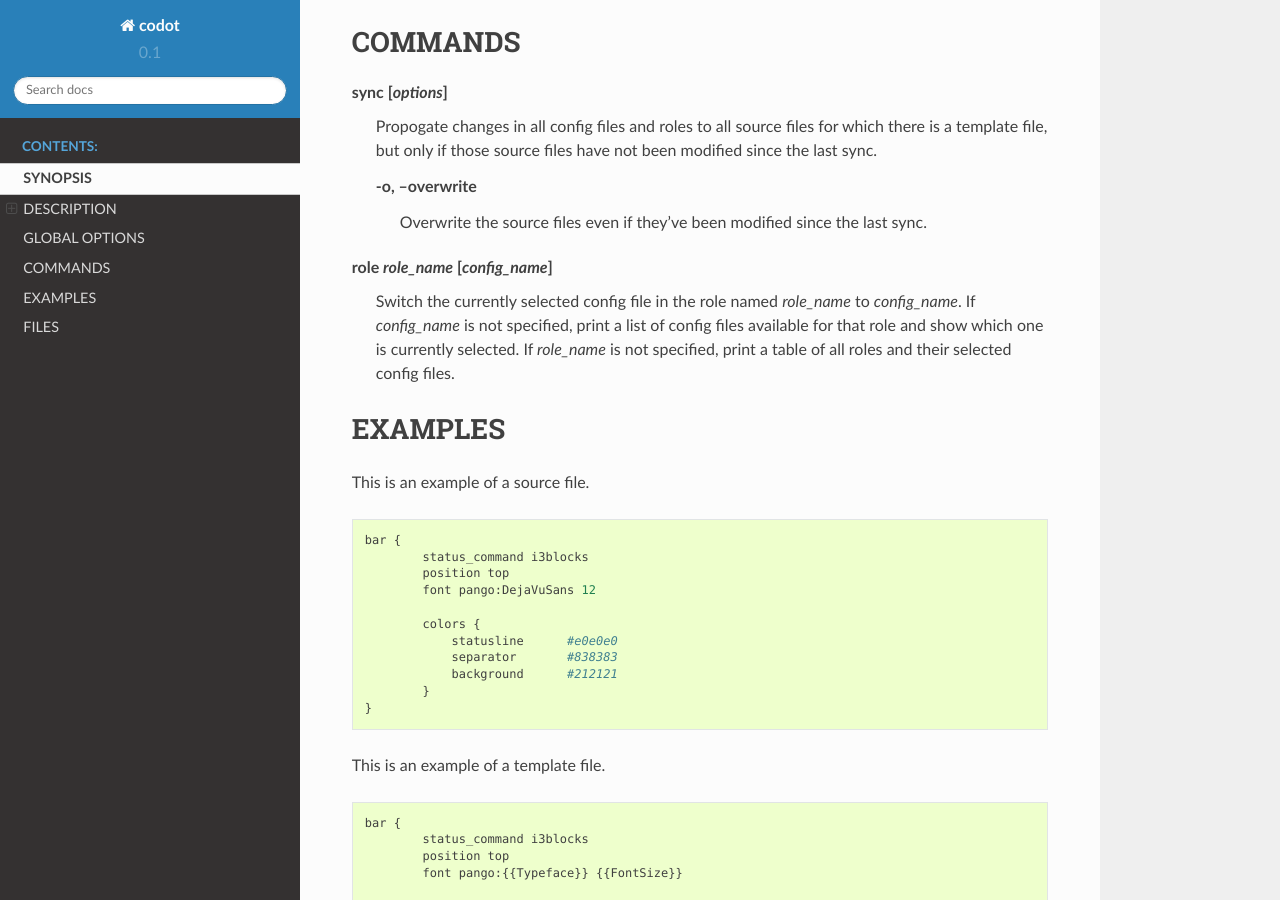
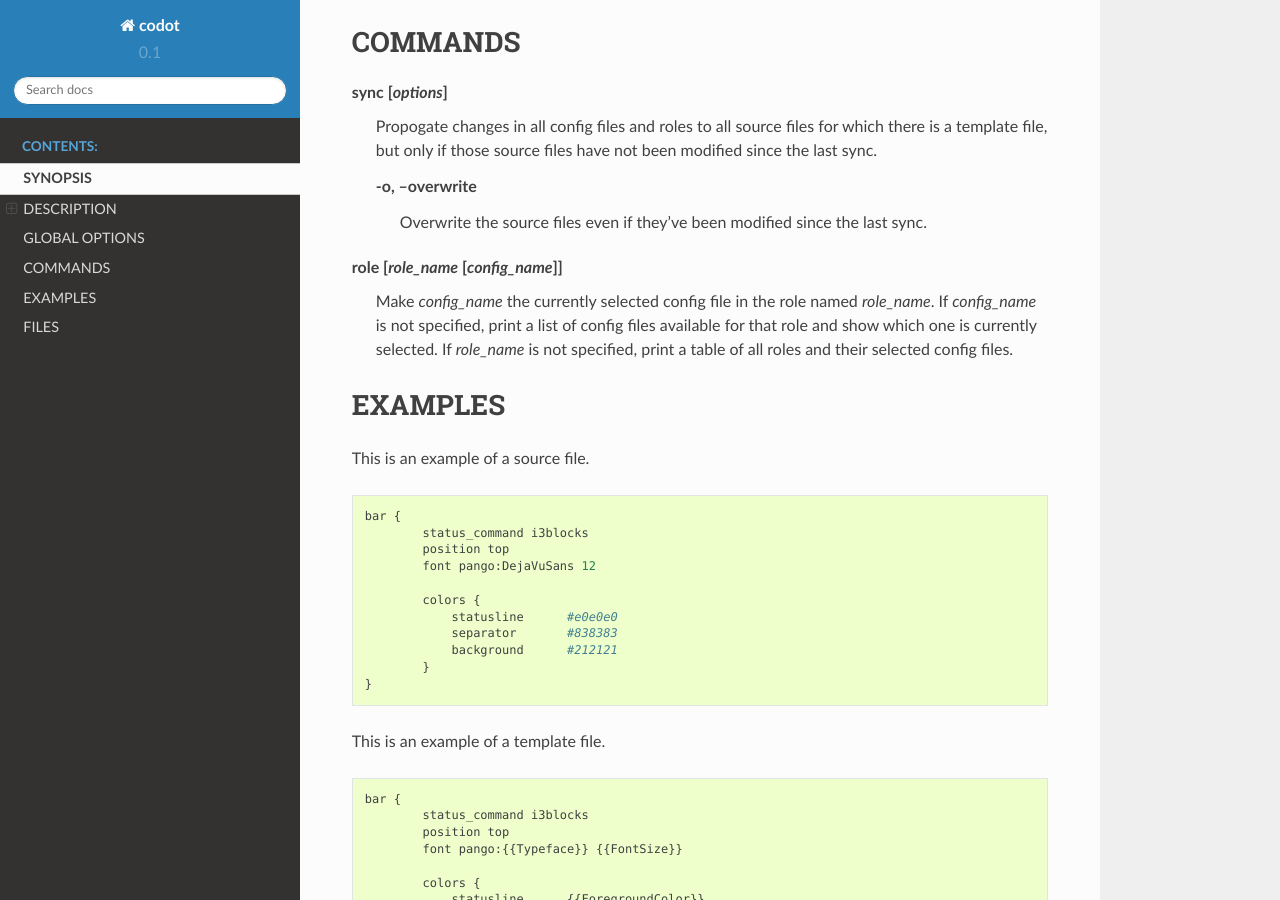
Before and after one commit to lostatc/codot, a Sphinx documentation site: the page built from docs/codot.1.rst, in a window 1280 px wide and 900 px high, scrolled down 2006 px. Built offline with Sphinx 7.4.7 and the Read the Docs theme 2.0.0, drawn with Linux system fonts in a browser that asks for light colours.

Commit message:
Update documentation for 'role' command

```diff
--- a/docs/codot.1.rst
+++ b/docs/codot.1.rst
@@ -100,9 +100,9 @@ COMMANDS
         Overwrite the source files even if they've been modified since the last
         sync.
 
-**role** *role_name* [*config_name*]
-    Switch the currently selected config file in the role named *role_name* to
-    *config_name*. If *config_name* is not specified, print a list of config
+**role** [*role_name* [*config_name*]]
+    Make *config_name* the currently selected config file in the role named
+    *role_name*. If *config_name* is not specified, print a list of config
     files available for that role and show which one is currently selected. If
     *role_name* is not specified, print a table of all roles and their selected
     config files.
```
